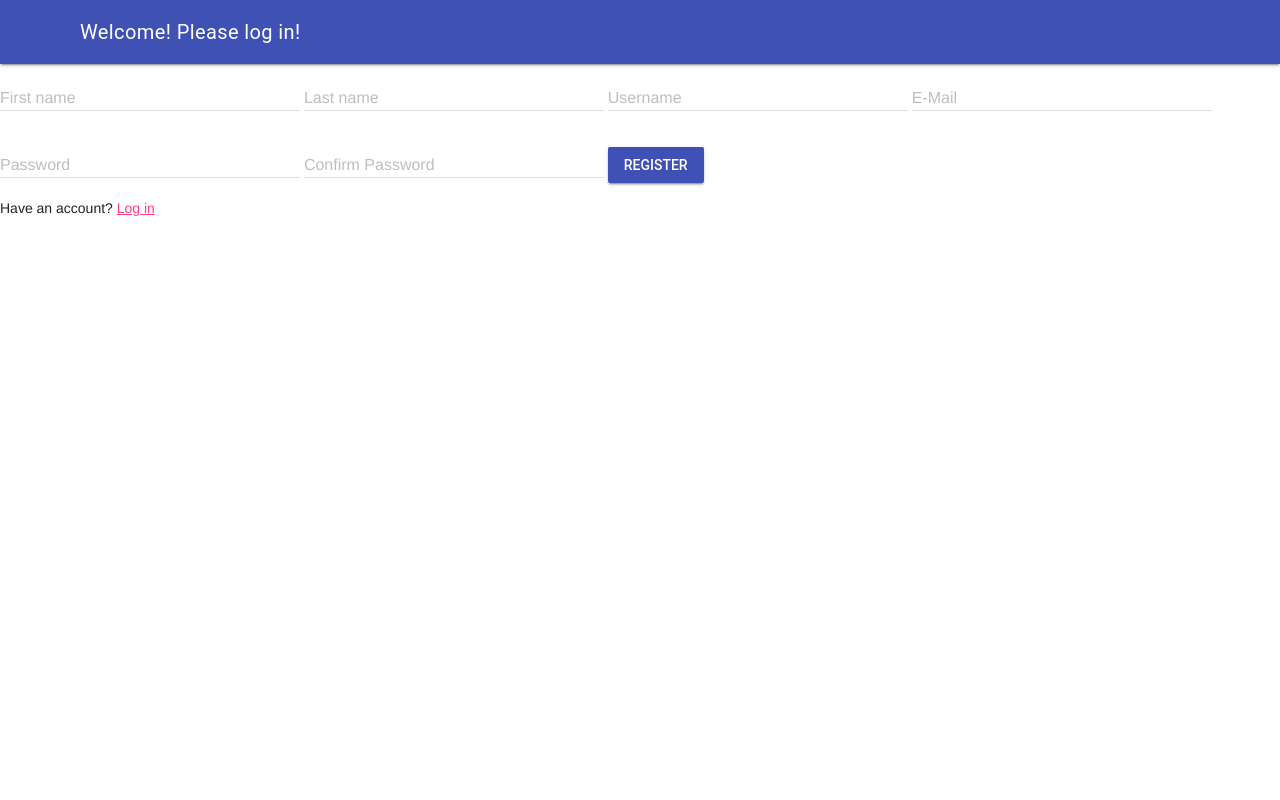
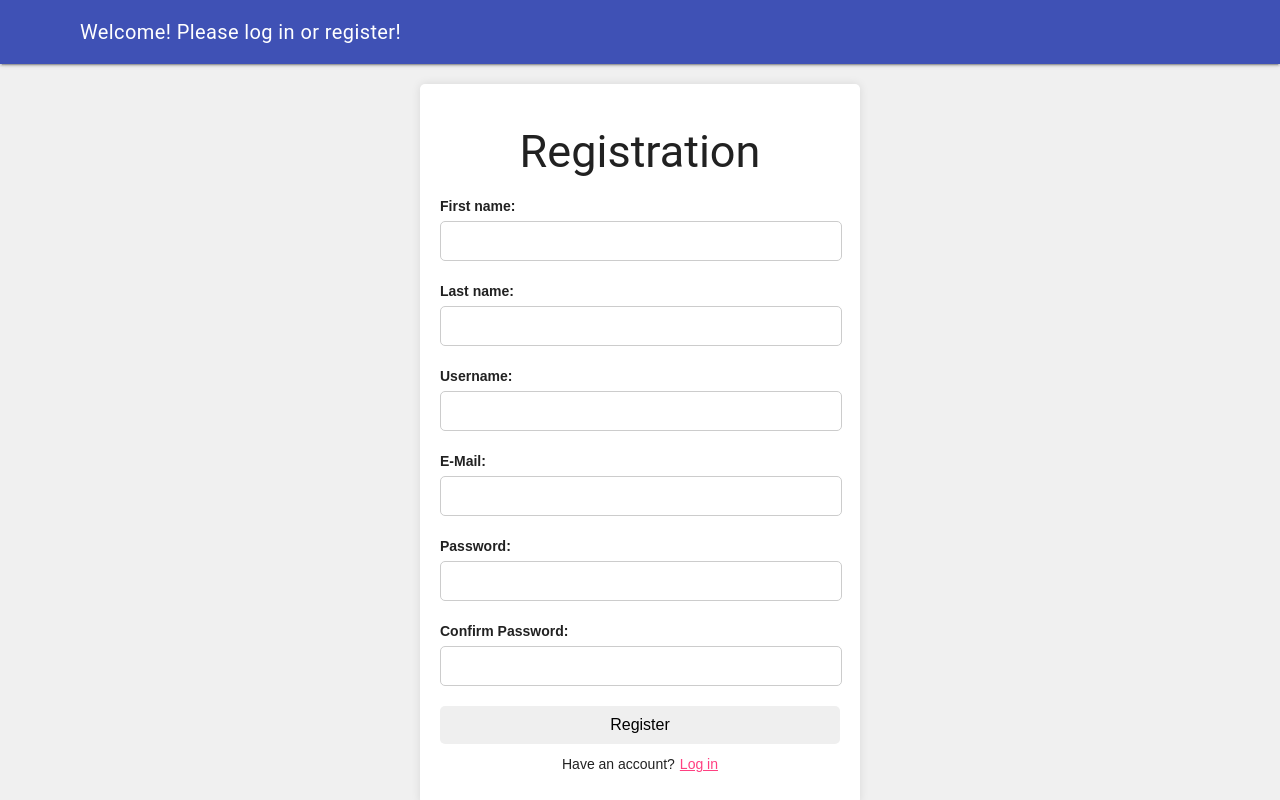
Before and after one commit to coder-91/chatApp, a Django app: page /register/ in a window 1280 px wide. Run offline with Django 5.2, Linux system fonts and the light colour scheme.

Commit message:
Implemented django form validation

```diff
--- /dev/null
+++ b/chatApp/chat/forms.py
@@ -0,0 +1,40 @@
+from django import forms
+from django.contrib.auth.models import User
+
+class RegistrationForm(forms.ModelForm):
+    password = forms.CharField(widget=forms.PasswordInput)
+    confirm_password = forms.CharField(widget=forms.PasswordInput)
+
+    class Meta:
+        model = User
+        fields = ['first_name', 'last_name', 'username', 'email', 'password', 'confirm_password']
+        labels = {
+          'first_name': 'First name',
+          'last_name': 'Last name',
+          'username': 'Username',
+          'email': 'E-Mail',
+          'password': 'Password'
+        }
+        error_messages = {
+          'username': {
+            'required': 'Username cannot be empty',
+            'unique': 'This username already exists'
+          },
+          'email': {
+            'unique': 'This Email already exists',
+            'invalid': 'Invalid E-mail'
+          },
+          'password': {
+            'required': 'Field cannot be empty'
+          }
+        }
+
+    def clean(self):
+        cleaned_data = super().clean()
+        password = cleaned_data.get('password')
+        confirm_password = cleaned_data.get('confirm_password')
+
+        if password and confirm_password and password != confirm_password:
+            raise forms.ValidationError("Passwords do not match.")
+
+        return cleaned_data
--- a/chatApp/chat/templates/auth/register.html
+++ b/chatApp/chat/templates/auth/register.html
@@ -1,65 +1,63 @@
 {% extends "base.html" %}
 {% block content %}
-
-<form method="POST" action="/register/">
+<div class="container">
+  <h2>Registration</h2>
+  <form method="post" action="/register/">
       {% csrf_token %}
-  <div class="mdl-textfield mdl-js-textfield mdl-textfield--floating-label">
-    <input class="mdl-textfield__input" type="text" id="firstName" name="firstName" value="{{ form_data.firstName }}">
-    <label class="mdl-textfield__label" for="firstName">First name</label>
+      <div class="form-group">
+          <label for="id_first_name">First name:</label>
+          {{ form.first_name }}
       </div>
-  {% if error_messages.firstName %}
-  <div class="error-message">{{ error_messages.firstName }}</div>
+      <div class="form-group">
+          <label for="id_last_name">Last name:</label>
+          {{ form.last_name }}
+      </div>
+      <div class="form-group">
+          <label for="id_username">Username:</label>
+          <input type="text" id="id_username" name="username" {% if form.username.field.required %} required {% endif %}>
+          {% if form.username.errors %}
+              <div class="error-message">
+                  {% for error in form.username.errors %}
+                      {{ error }}
+                  {% endfor %}
+              </div>
           {% endif %}
-
-
-  <div class="mdl-textfield mdl-js-textfield mdl-textfield--floating-label">
-    <input class="mdl-textfield__input" type="text" id="lastName" name="lastName" value="{{ form_data.lastName }}">
-    <label class="mdl-textfield__label" for="lastName">Last name</label>
       </div>
-  {% if error_messages.lastName %}
-  <div class="error-message">{{ error_messages.lastName }}</div>
+      <div class="form-group">
+          <label for="id_email">E-Mail:</label>
+          {{ form.email }}
+          {% if form.email.errors %}
+              <div class="error-message">
+                  {% for error in form.email.errors %}
+                      {{ error }}
+                  {% endfor %}
+              </div>
           {% endif %}
-
-  <div class="mdl-textfield mdl-js-textfield mdl-textfield--floating-label">
-    <input class="mdl-textfield__input" type="text" id="username" name="username" value="{{ form_data.username }}">
-    <label class="mdl-textfield__label" for="username">Username</label>
       </div>
-  {% if error_messages.username %}
-  <div class="error-message">{{ error_messages.username }}</div>
+      <div class="form-group">
+          <label for="id_password">Password:</label>
+          <input type="password" id="id_password" name="password" {% if form.password.field.required %} required {% endif %}>
+          {% if form.password.errors %}
+              <div class="error-message">
+                  {% for error in form.password.errors %}
+                      {{ error }}
+                  {% endfor %}
+              </div>
           {% endif %}
-
-  <div class="mdl-textfield mdl-js-textfield mdl-textfield--floating-label">
-    <input class="mdl-textfield__input" type="email" id="email" name="email" value="{{ form_data.email }}">
-    <label class="mdl-textfield__label" for="email">E-Mail</label>
       </div>
-  {% if error_messages.email_invalid %}
-  <div class="error-message">{{ error_messages.email_invalid }}</div>
+      <div class="form-group">
+          <label for="id_confirm_password">Confirm Password:</label>
+          {{ form.confirm_password }}
+          {% if form.confirm_password.errors %}
+              <div class="error-message">
+                  {% for error in form.confirm_password.errors %}
+                      {{ error }}
+                  {% endfor %}
+              </div>
           {% endif %}
-  {% if error_messages.email_exists %}
-  <div class="error-message">{{ error_messages.email_exists }}</div>
-  {% endif %}
-
-  <div class="mdl-textfield mdl-js-textfield mdl-textfield--floating-label">
-    <input class="mdl-textfield__input" type="password" id="password" name="password">
-    <label class="mdl-textfield__label" for="password">Password</label>
       </div>
-
-  <div class="mdl-textfield mdl-js-textfield mdl-textfield--floating-label">
-    <input class="mdl-textfield__input" type="password" id="confirmPassword" name="confirmPassword">
-    <label class="mdl-textfield__label" for="confirmPassword">Confirm Password</label>
+      <button type="submit" class="btn">Register</button>
+  </form>
+  <div class="account"><span>Have an account?</span><span><a href="/login/"> Log in</a></span></div>
 </div>
-  {% if error_messages.confirmPassword %}
-  <div class="error-message">{{ error_messages.confirmPassword }}</div>
-  {% endif %}
-
-  <button class="mdl-button mdl-js-button mdl-button--raised mdl-js-ripple-effect mdl-button--colored">
-    Register
-  </button>
-</form>
-<div>Have an account? <a href="/login/">Log in</a></div>
-
-{% if error_message %}
-  <div class="error-message">{{ error_message }}</div>
-{% endif %}
-
 {% endblock %}
--- a/chatApp/chat/views.py
+++ b/chatApp/chat/views.py
@@ -1,23 +1,14 @@
 from django.http import HttpResponseRedirect, JsonResponse
-from django.shortcuts import render
+from django.shortcuts import redirect, render
 from .models import Chat, Message
 from django.contrib.auth import authenticate, login, logout
 from django.contrib.auth.decorators import login_required
-from django.contrib.auth.models import User
-from django.core.validators import validate_email
 from django.core import serializers
+from .forms import RegistrationForm
 from .utils import *
 
 @login_required(login_url='/login/') #redirect when user is not logged in
 def index(request):
-  """_summary_
-
-  Args:
-      request (_type_): _description_
-
-  Returns:
-      _type_: _description_
-  """
   if request.method == 'POST':
     print("Received data " + request.POST["messageField"])
     myChat, created = Chat.objects.get_or_create(id=1)
@@ -27,82 +18,41 @@ def index(request):
   chatMessages = Message.objects.filter(chat__id=1)
   return render(request, 'chat/index.html', {'messages': chatMessages})
 
+
 def login_view(request):
   redirect = request.GET.get('next', '/chat/')
   if request.method == 'POST':
     user = authenticate(username=request.POST.get('username'), password=request.POST.get('password'))
     if user:
       login(request, user)
-      # Wenn die URL so aussieht: http://example.com/some-path/?next=/redirect-here/, dann würde request.GET.get('next') den Wert '/redirect-here/' zurückgeben.
       return HttpResponseRedirect(request.POST.get('redirect'))
     else:
       return render(request, 'auth/login.html', {'wrongPassword': True, 'redirect': redirect})
   return render(request, 'auth/login.html', {'redirect': redirect})
 
+
 def logout_view(request):
   logout(request)
   return HttpResponseRedirect('/login/')
 
+
+
 def register(request):
-  form_data = {}
-  error_messages = {}
+  if request.method == 'POST':
+    form = RegistrationForm(request.POST)
+    if form.is_valid():
+      user = form.save(commit=False)
+      user.set_password(form.cleaned_data['password'])
+      user.save()
 
-  if request.method == 'POST':
-    form_data['firstName'] = request.POST.get('firstName', '')
-    form_data['lastName'] = request.POST.get('lastName', '')
-    form_data['username'] = request.POST.get('username', '')
-    form_data['email'] = request.POST.get('email', '')
-    form_data['password'] = request.POST.get('password', '')
-    form_data['confirmPassword'] = request.POST.get('confirmPassword', '')
+      authenticated_user = authenticate(
+            username=form.cleaned_data['username'],
+            password=form.cleaned_data['password']
+      )
 
-    error_messages['firstName'] = None
-    error_messages['lastName'] = None
-    error_messages['username'] = None
-    error_messages['email_invalid'] = None
-    error_messages['email_exists'] = None
-    error_messages['confirmPassword'] = None
-
-    # Überprüfung, ob der Vorname nicht leer ist
-    if form_data['firstName'].strip() == '':
-      error_messages['firstName'] = 'Vorname darf nicht leer sein'
-
-    # Überprüfung, ob der Nachname nicht leer ist
-    if form_data['lastName'].strip() == '':
-      error_messages['lastName'] = 'Nachname darf nicht leer sein'
-
-    # Überprüfung, ob der Benutzername in der Datenbank existiert
-    if User.objects.filter(username__iexact = form_data['username']).exists():
-      error_messages['username'] = 'Dieser Benutzername existiert bereits'
-
-    # Überprüfung, ob die E-Mail gültig ist
-    if validate_email(form_data['email']):
-      error_messages['email_invalid'] = 'Invalid E-mail'
-
-    # Überprüfung, ob die E-Mail in der Datenbank existiert
-    if User.objects.filter(email__iexact=form_data['email']).exists():
-      error_messages['email_exists'] = 'Diese E-Mail existiert bereits'
-
-    # Überprüfung, ob die Passwörter übereinstimmen
-    if form_data['password'] != form_data['confirmPassword']:
-      error_messages['confirmPassword'] = 'Passwörter stimmen nicht überein'
-
-    # Überprüfung, ob keine Validierungsfehler vorliegen
-    if all(value == None for value in error_messages.values()):
-        # Keine Validierungsfehler, Benutzer erstellen und authentifizieren
-        user = User.objects.create_user(
-            first_name=form_data['firstName'],
-            last_name=form_data['lastName'],
-            username=form_data['username'],
-            email=form_data['email'],
-            password=form_data['password']
-        )
-
-        authenticated_user = authenticate(
-            username=form_data['username'],
-            password=form_data['password']
-        )
-
-        if authenticated_user:
-          login(request, authenticated_user)
-          return HttpResponseRedirect('/chat/')
-  return render(request, 'auth/register.html', {'form_data': form_data, 'error_messages': error_messages})
+      if authenticated_user:
+        login(request, authenticated_user)
+        return redirect('/chat/')
+  else:
+    form = RegistrationForm()
+  return render(request, 'auth/register.html', {'form': form})
--- a/chatApp/chatApp/urls.py
+++ b/chatApp/chatApp/urls.py
@@ -25,6 +25,6 @@ urlpatterns = [
     path('', login_view, name="login"),
     path('login/', login_view ),
     path('logout/', logout_view, name="logout"),
-    path('register/', register),
-    path('chat/', index),
+    path('register/', register, name="register"),
+    path('chat/', index, name="index"),
 ]
--- /dev/null
+++ b/chatApp/static/css/style.css
@@ -0,0 +1,68 @@
+body {
+    font-family: Arial, sans-serif;
+    background-color: #f0f0f0;
+}
+
+.container {
+    max-width: 400px;
+    margin: 20px auto;
+    padding: 20px;
+    background-color: #fff;
+    border-radius: 5px;
+    box-shadow: 0 0 10px rgba(0, 0, 0, 0.1);
+}
+
+h2 {
+    text-align: center;
+    margin-bottom: 20px;
+}
+
+.form-group {
+    margin-bottom: 20px;
+}
+
+.form-group label {
+    display: block;
+    margin-bottom: 5px;
+    font-weight: bold;
+}
+
+.form-group input {
+    width: 100%;
+    padding: 10px 0;
+    font-size: 16px;
+    border-radius: 5px;
+    border: 1px solid #ccc;
+}
+
+.form-group .error-message {
+    color: red;
+    font-size: 14px;
+}
+
+.form-group.error-field input {
+    border-color: red;
+}
+
+.btn {
+    display: block;
+    width: 100%;
+    padding: 10px;
+    font-size: 16px;
+    text-align: center;
+    border: none;
+    border-radius: 5px;
+    cursor: pointer;
+}
+
+.btn:hover {
+    background-color: rgb(63, 81, 181);
+    color: #fff;
+}
+
+.account {
+    display: flex;
+    justify-content: center;
+    column-gap: 5px;
+    margin: 10px 0
+}
--- a/chatApp/templates/base.html
+++ b/chatApp/templates/base.html
@@ -20,7 +20,7 @@
             {% if request.user.is_authenticated %}
             Welcome {{ request.user.first_name }} !
             {% else %}
-              Welcome! Please log in!
+              Welcome! Please log in or register!
             {% endif %}
           </span>
           <!-- Add spacer, to align navigation to the right -->
```
Also changed, not shown: chatApp/chat/templates/auth/login.html (+11 -17 lines), chatApp/requirements.txt (deleted, +0 -29 lines). Lines whose indentation alone changed are shown as unchanged.
